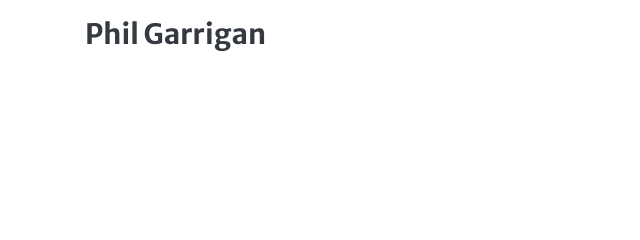
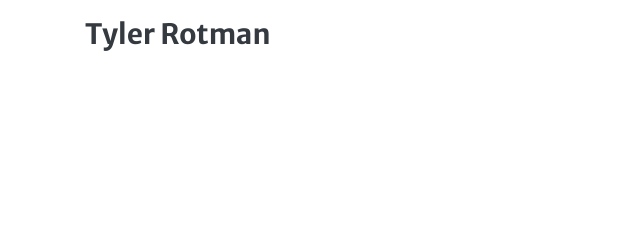
Before and after one commit to tylerr36/tylerr36.github.io, a website with bundled scripts: page index.html in a window 1280 px wide. Shown: the top 240 px of the page, 0-640 px from the left. Built offline with nearby package versions, Linux system fonts and the light colour scheme; files whose address does not match are found by name.

Commit message:
HTML and README edits

```diff
--- a/index.html
+++ b/index.html
@@ -8,7 +8,7 @@
   <meta name="description" content="">
   <meta name="author" content="">
 
-  <title>Phil Garrigan</title>
+  <title>Tyler Rotman</title>
 
   <!-- Font Awesome Icons -->
   <link href="vendor/fontawesome-free/css/all.min.css" rel="stylesheet" type="text/css">
@@ -37,7 +37,7 @@
   <!-- Navigation -->
   <nav class="navbar navbar-expand-lg navbar-light fixed-top" id="mainNav">
     <div class="container">
-      <a class="navbar-brand js-scroll-trigger" href="#page-top">Phil Garrigan</a>
+      <a class="navbar-brand js-scroll-trigger" href="#page-top">Tyler Rotman</a>
       <button class="navbar-toggler navbar-toggler-right" type="button" data-toggle="collapse" data-target="#navbarResponsive" aria-controls="navbarResponsive" aria-expanded="false" aria-label="Toggle navigation">
         <span class="navbar-toggler-icon"></span>
       </button>
@@ -434,7 +434,7 @@
   <!-- Footer -->
   <footer class="bg-light py-4">
     <div class="container">
-      <div class="small text-center text-muted">Copyright &copy; Phil Garrigan 2019</div>
+      <div class="small text-center text-muted">Copyright &copy; Tyler Rotman 2019</div>
     </div>
   </footer>
 
```
Also changed, not shown: README.md.
